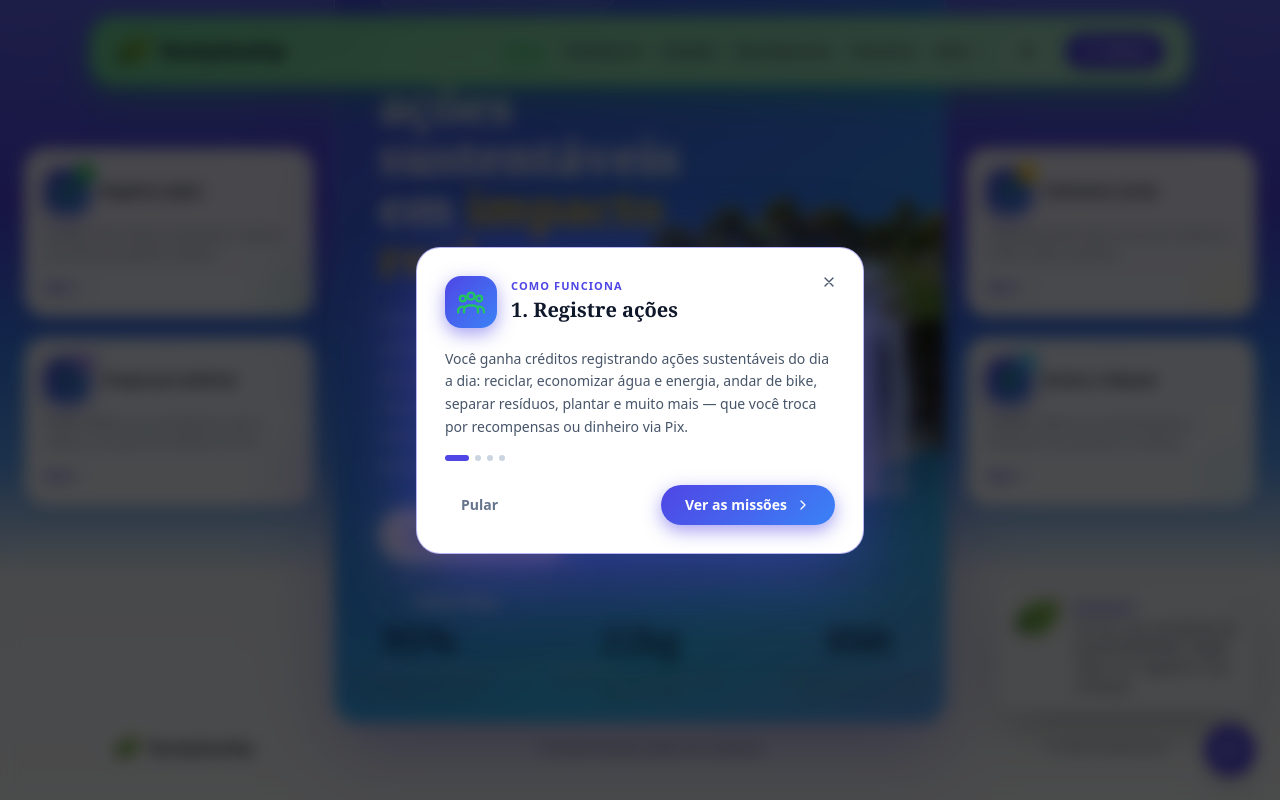
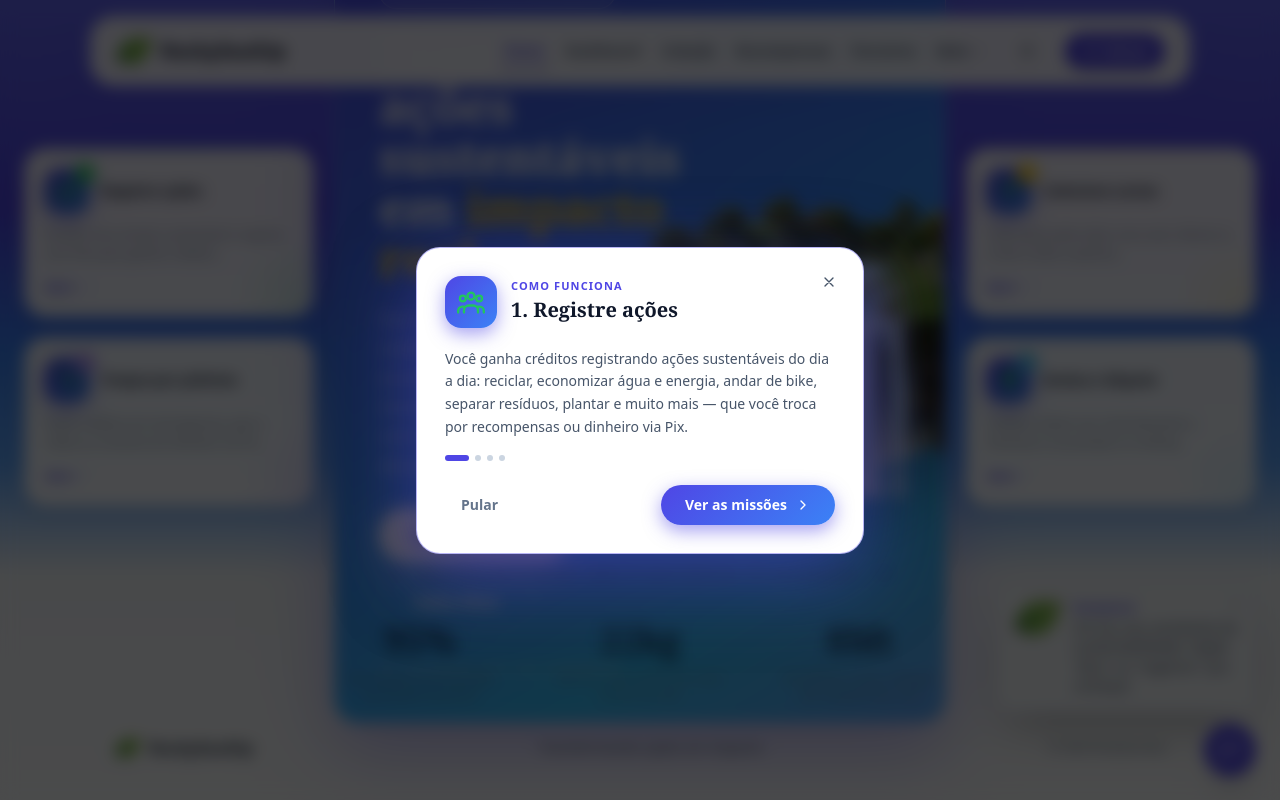
Before and after one commit to igorodriguesd/rockysoul-react, a React (Vite) app: page / in a window 1280 px wide. Built offline with nearby package versions, Linux system fonts and the light colour scheme.

Commit message:
feat: tirando rgb do cabeçalho

```diff
--- a/src/components/Header.tsx
+++ b/src/components/Header.tsx
@@ -1,5 +1,5 @@
 import { useState, useEffect, useRef } from 'react';
-import { NavLink, useNavigate, useLocation } from 'react-router-dom';
+import { NavLink, useNavigate } from 'react-router-dom';
 import { useData } from '../context/DataContext';
 import { useColecao } from '../context/CollectionContext';
 import { CREDITOS_POR_REAL } from '../data/constants';
@@ -40,15 +40,6 @@ const linksSecundarios = [
   { to: '/contato', label: 'Contato' },
 ];
 
-const CORES_LINKS = [
-  '#22c55e', '#14b8a6', '#3b82f6', '#6366f1', '#a855f7',
-  '#db2777', '#f43f5e', '#f59e0b', '#eab308', '#84cc16',
-];
-
-function corPorIndice(indice: number): string {
-  return CORES_LINKS[((indice % CORES_LINKS.length) + CORES_LINKS.length) % CORES_LINKS.length];
-}
-
 export default function Header() {
   const [menuAberto, setMenuAberto] = useState(false);
   const [usuarioAberto, setUsuarioAberto] = useState(false);
@@ -61,13 +52,8 @@ export default function Header() {
   const { data, getNivel, resetar } = useData();
   const { colecao, getValorTotal } = useColecao();
   const navigate = useNavigate();
-  const location = useLocation();
   const avatarRef = useRef<HTMLDivElement>(null);
   const maisRef = useRef<HTMLDivElement>(null);
-
-  const todosLinks = [...links, ...linksSecundarios];
-  const indiceAtivo = todosLinks.findIndex(l => l.to === '/' ? location.pathname === '/' : location.pathname.startsWith(l.to));
-  const corHeader = corPorIndice(indiceAtivo >= 0 ? indiceAtivo : 0);
 
   const usuarioLogado = Boolean(data.nome.trim());
 
@@ -136,15 +122,7 @@ export default function Header() {
 
   return (
     <>
-      <header
-        className="fixed top-4 left-1/2 -translate-x-1/2 z-100 w-[calc(100%-2rem)] max-w-275 px-5 sm:px-6 py-4 flex items-center justify-between rounded-3xl bg-(--t-header) backdrop-blur-xl border border-(--t-header-border) shadow-(--t-header-shadow) box-border"
-        style={{
-          background: `linear-gradient(135deg, color-mix(in srgb, ${corHeader} 62%, var(--t-header)), color-mix(in srgb, ${corHeader} 34%, var(--t-header)))`,
-          borderColor: `color-mix(in srgb, ${corHeader} 80%, var(--t-header-border))`,
-          boxShadow: `0 12px 34px color-mix(in srgb, ${corHeader} 45%, transparent)`,
-          transition: 'background 0.45s ease, border-color 0.45s ease, box-shadow 0.45s ease',
-        }}
-      >
+      <header className="fixed top-4 left-1/2 -translate-x-1/2 z-100 w-[calc(100%-2rem)] max-w-275 px-5 sm:px-6 py-4 flex items-center justify-between rounded-3xl bg-(--t-header) backdrop-blur-xl border border-(--t-header-border) shadow-(--t-header-shadow) box-border">
         <NavLink to="/" className="flex items-center gap-2 shrink-0">
           <img src="/imagens/logo.png" alt="RockySoulUp" className="h-7 w-auto opacity-90" />
           <span
@@ -164,9 +142,8 @@ export default function Header() {
                 end={link.to === '/'}
                 onClick={() => { setUsuarioAberto(false); setMaisAberto(false); }}
                 className={({ isActive }) =>
-                  `px-1 py-1.5 text-sm font-semibold transition-all ${isActive ? 'border-b-2' : 'text-slate-600 hover:text-brand'}`
+                  `px-1 py-1.5 text-sm font-semibold transition-all ${isActive ? 'text-brand border-b-2 border-brand' : 'text-slate-600 hover:text-brand'}`
                 }
-                style={({ isActive }) => isActive ? { color: corHeader, borderColor: corHeader } : undefined}
               >
                 {link.label}
               </NavLink>
```
